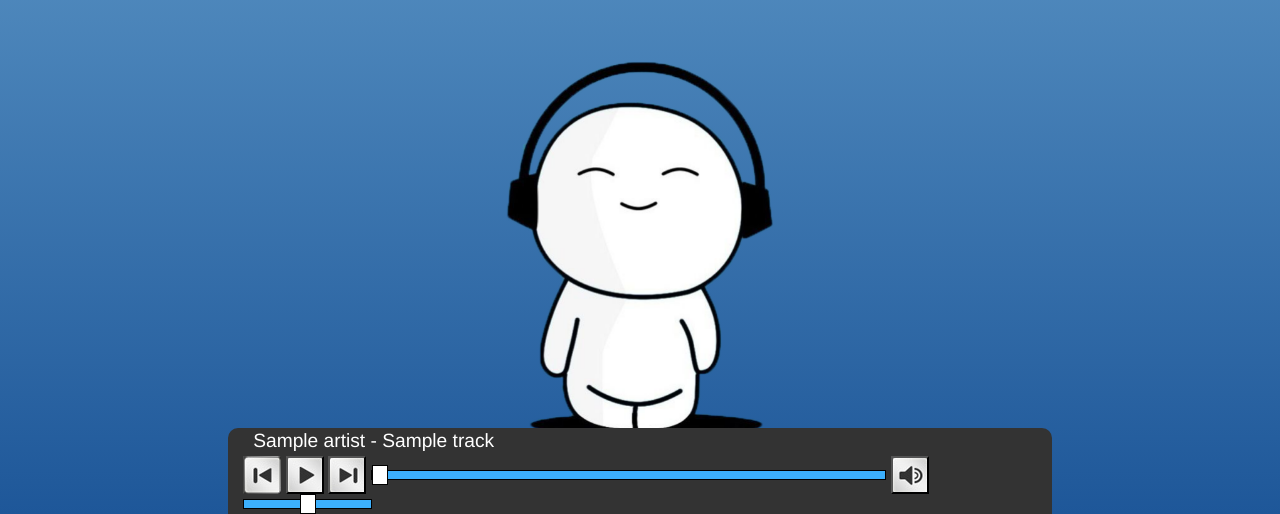
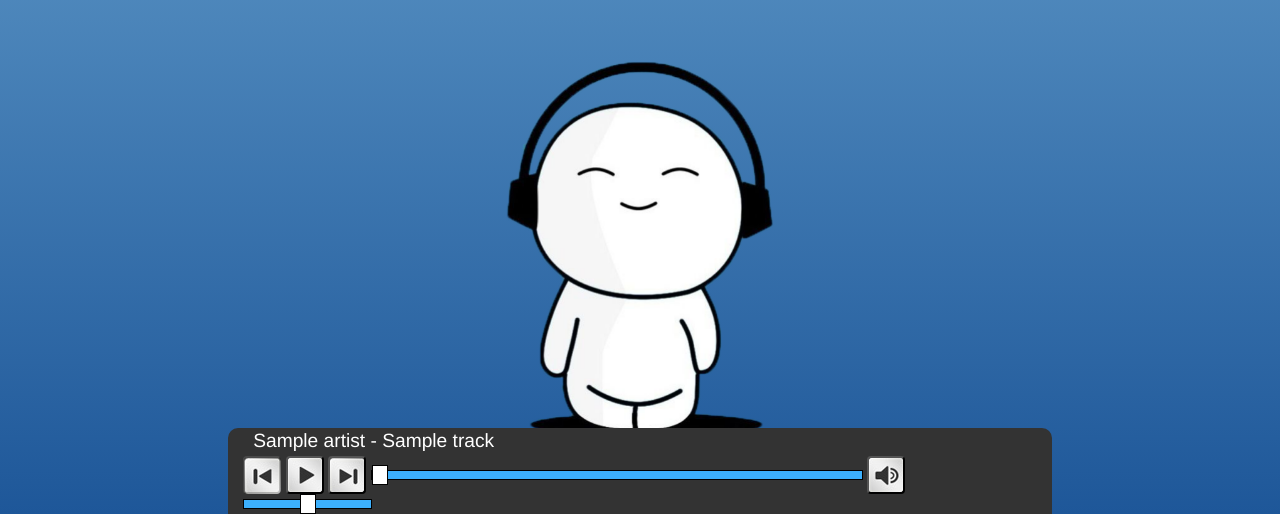
Before and after one commit to dimkonko/VkML-Flask, a Flask app: template templates/profile.html in a window 1280 px wide. Shown: the part 286-800 px from the top of the page. Run offline with Flask 2, Linux system fonts and the light colour scheme; the template is opened without the code that fills it: most values are stand-ins (such as "Sample title", 1, 10 or a date in 2020).

Commit message:
Changed Sprite Sheet and fixed player width

```diff
--- a/static/css/player.css
+++ b/static/css/player.css
@@ -2,10 +2,11 @@
 	width: 38px;
 	height: 38px;
 	background-repeat: none;
+	border-radius: 4px;
 }
 
 .player_prev {
-	background: url("../img/icons.png") -212px -1px;
+	background: url("../img/icons.png") -71px -53px;
 }
 .player_play {
 	background: url("../img/icons.png") -1px -1px;
@@ -14,10 +15,10 @@
 	background: url('../img/icons.png') -71px -1px;
 }
 .player_next {
-	background: url("../img/icons.png") -139px -1px;
+	background: url("../img/icons.png") -1px -53px;
 }
 #player_range {
-	width: 65%;
+	width: 62%;
 }
 .player_volume_on {
 	background: url("../img/icons.png") -1px -108px;
@@ -61,7 +62,6 @@
 	background-color: #E9ECF0;
 }
 #player_controls > * {
-
     vertical-align: middle;
     padding:0px;
     margin:0px;
```
Also changed, not shown: static/img/icons.png.
